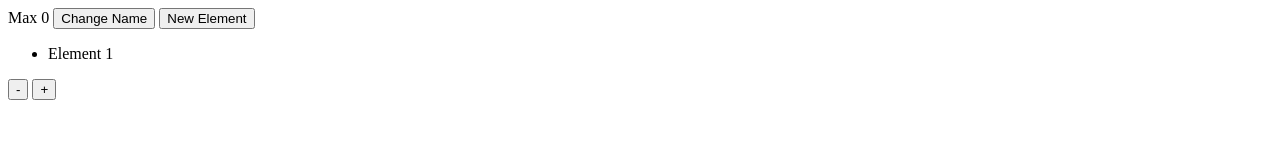
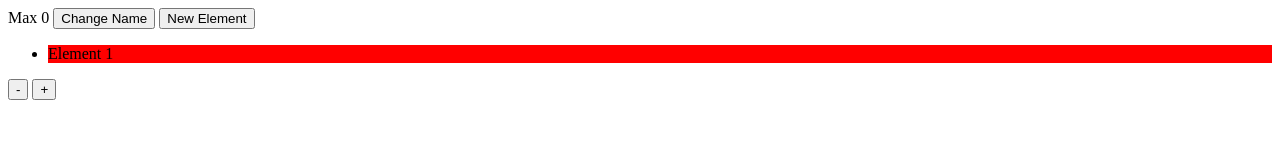
Before and after one commit to wdudek82/vue-sandbox, a website: page vue-app.html in a window 1280 px wide. Both pictures are taken after a click on the button "New Element". Drawn offline with nearby package versions, Linux system fonts and the light colour scheme.

Commit message:
Styling elements dynamically

```diff
--- a/app.js
+++ b/app.js
@@ -6,7 +6,7 @@ new Vue({
     elements: [],
   },
   methods: {
-    changeName(e) {
+    changeName() {
       this.name = 'Manu';
       console.log('Clicked!', this);
     },
@@ -19,5 +19,9 @@ new Vue({
     addElement() {
       this.elements.push(this.elements.length + 1);
     },
+    getColor(number) {
+      console.log('Number:', number, typeof number);
+      return number % 2 === 0 ? 'blue' : 'red';
+    },
   },
 });
--- a/vue-app.html
+++ b/vue-app.html
@@ -17,7 +17,13 @@
 
       <button v-on:click="addElement">New Element</button>
       <ul>
-        <li v-for="el in elements">Element {{ el }}</li>
+        <li
+          v-for="el in elements"
+          v-bind:id="'el' + el"
+          v-bind:style="{ background: getColor(el)}"
+        >
+          Element {{ el }}
+        </li>
       </ul>
       <div>
         <button v-on:click="decCounter">-</button>
```
Also changed, not shown: .eslintrc.js.
